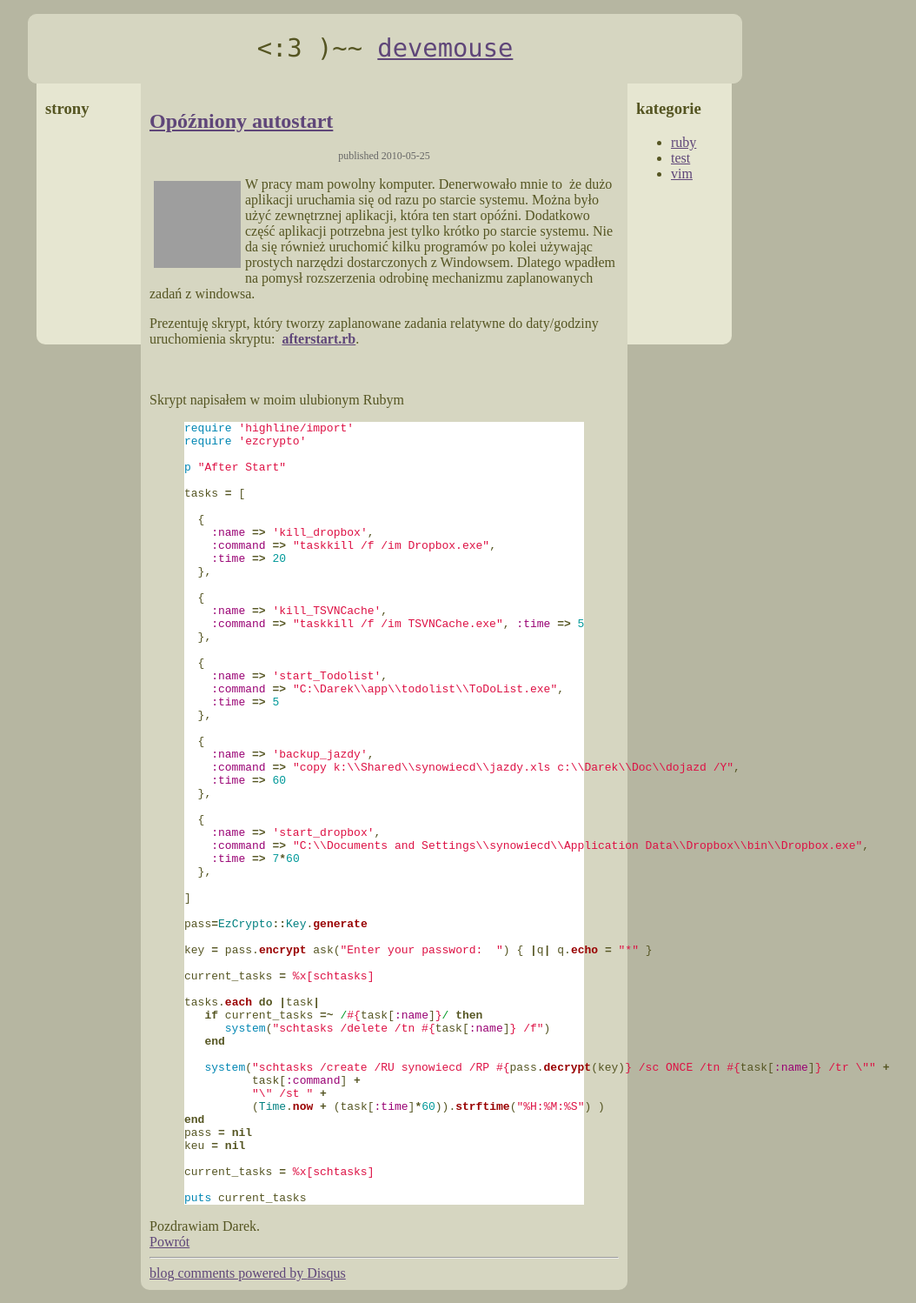
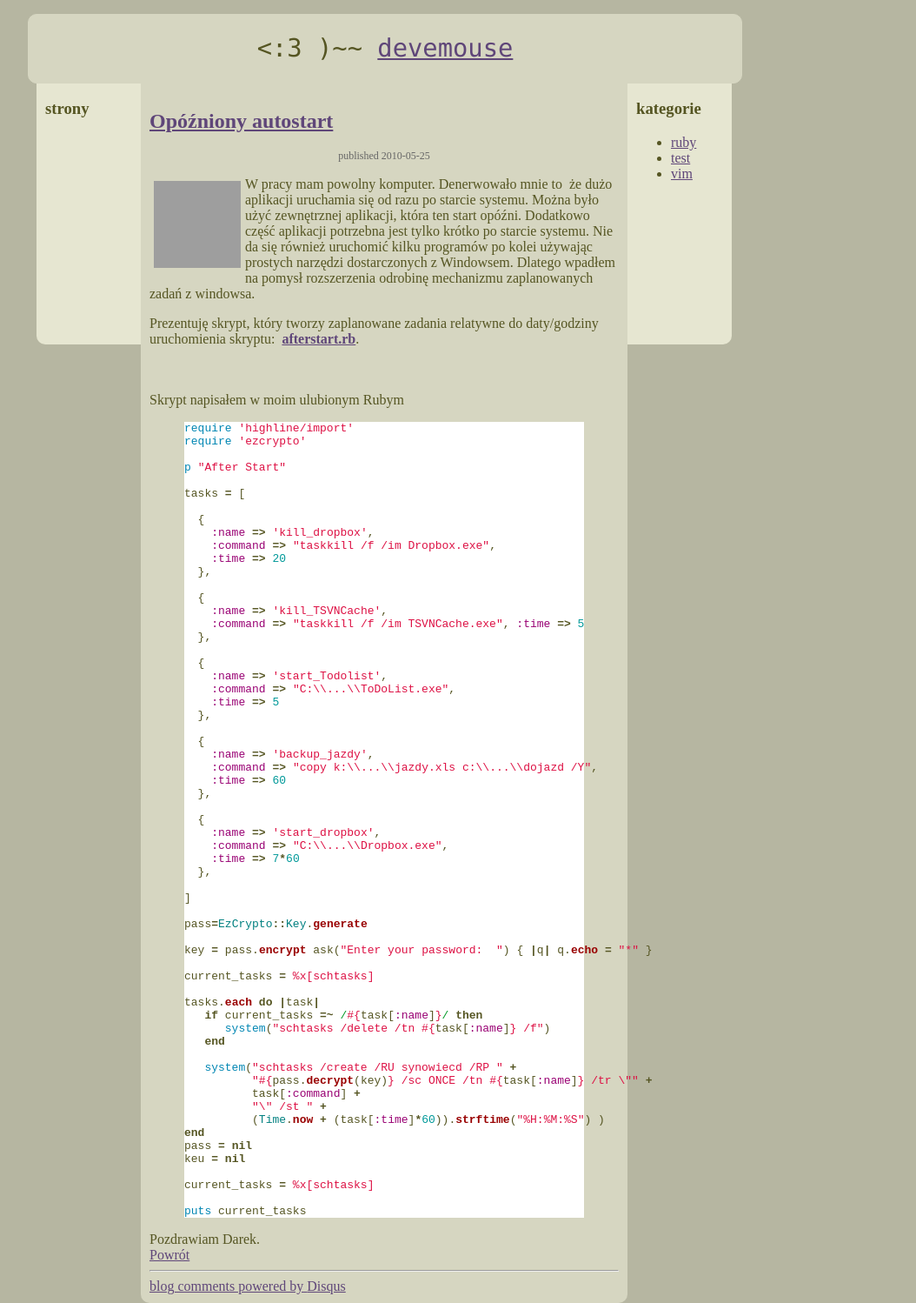
Before and after one commit to devemouse/devemouse.github.com, a Jekyll site: the page built from _posts/2010-05-25-opozniony-autostart.html, in a window 1280 px wide. Shown: the whole page at 87% size, without its empty margins (198-1252 px from the left). Built offline with Jekyll 4.4.1, drawn with Linux system fonts in a browser that asks for light colours; Markdown is read by kramdown in place of the engine named in the settings; comment, search, counter and statistics services are not loaded; grey boxes are pictures that could not be loaded.

Commit message:
lines cut down a bit

```diff
--- a/_posts/2010-05-25-opozniony-autostart.html
+++ b/_posts/2010-05-25-opozniony-autostart.html
@@ -39,19 +39,19 @@ tasks = [
 
   {
     :name => 'start_Todolist',
-    :command => "C:\Darek\\app\\todolist\\ToDoList.exe",
+    :command => "C:\\...\\ToDoList.exe",
     :time => 5
   },
 
   {
     :name => 'backup_jazdy',
-    :command => "copy k:\\Shared\\synowiecd\\jazdy.xls c:\\Darek\\Doc\\dojazd /Y",
+    :command => "copy k:\\...\\jazdy.xls c:\\...\\dojazd /Y",
     :time => 60
   },
 
   {
     :name => 'start_dropbox',
-    :command => "C:\\Documents and Settings\\synowiecd\\Application Data\\Dropbox\\bin\\Dropbox.exe",
+    :command => "C:\\...\\Dropbox.exe",
     :time => 7*60
   },
 
@@ -68,7 +68,8 @@ tasks.each do |task|
       system("schtasks /delete /tn #{task[:name]} /f")
    end
 
-   system("schtasks /create /RU synowiecd /RP #{pass.decrypt(key)} /sc ONCE /tn #{task[:name]} /tr \"" +
+   system("schtasks /create /RU synowiecd /RP " +
+          "#{pass.decrypt(key)} /sc ONCE /tn #{task[:name]} /tr \"" +
           task[:command] +
           "\" /st " +
           (Time.now + (task[:time]*60)).strftime("%H:%M:%S") )
```
